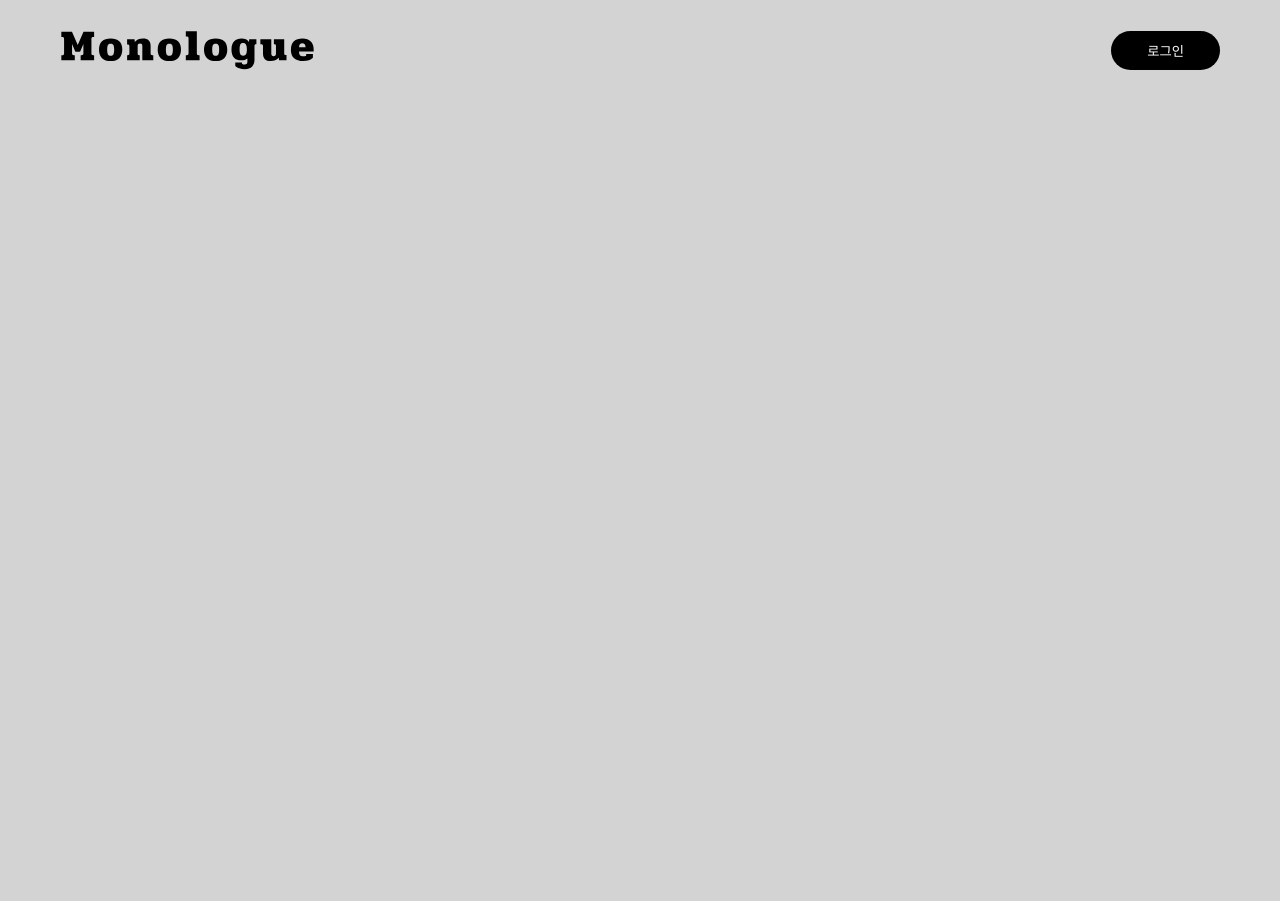
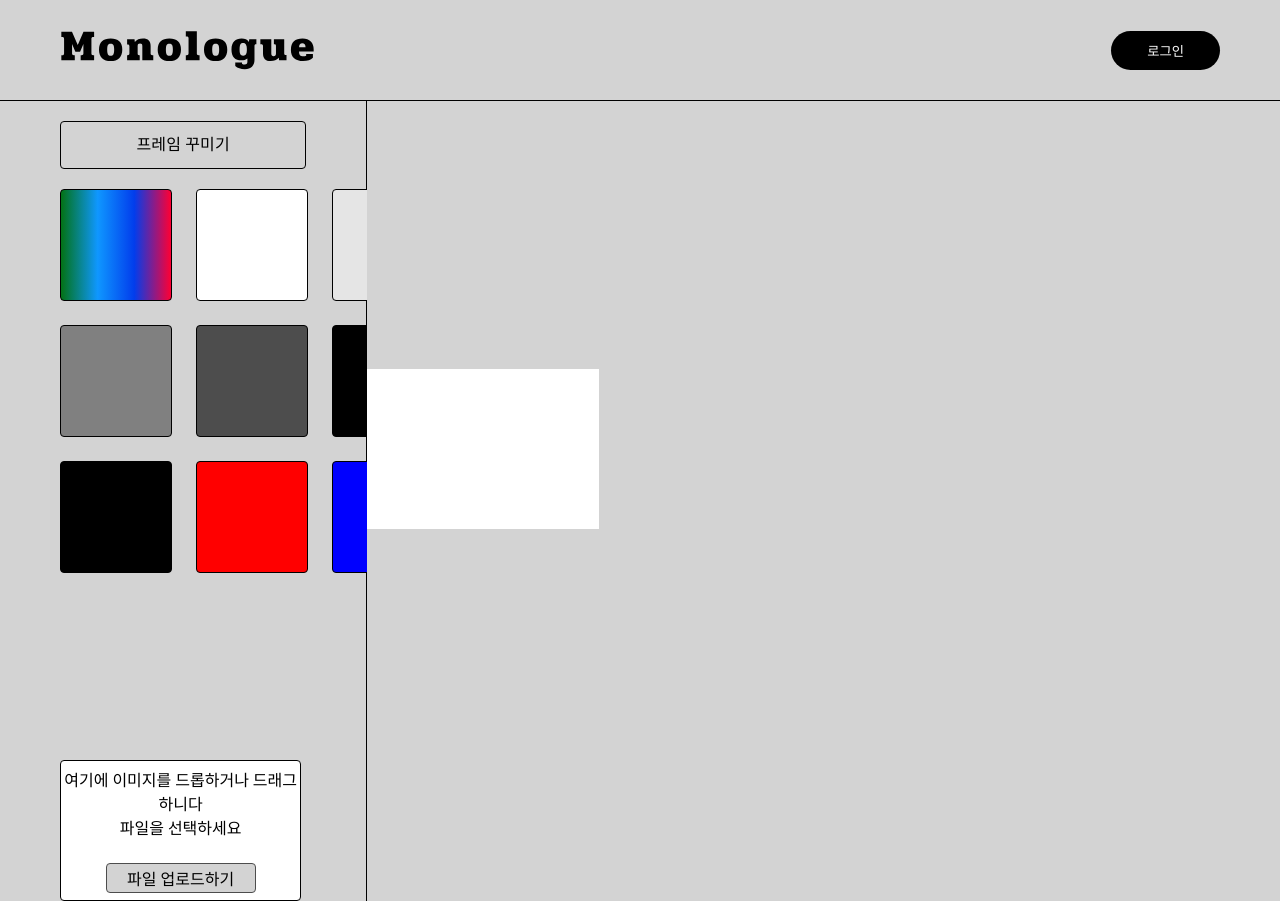
Before and after one commit to hackaton-10/monologue_web, a React (Create React App) app: page /Frame in a window 1280 px wide. Before the commit the page ends 800 px from the top, so only its background shows below. Built offline with nearby package versions, Linux system fonts and the light colour scheme.

Commit message:
feat: frame 기능 개발

```diff
--- a/src/components/Header/index.tsx
+++ b/src/components/Header/index.tsx
@@ -1,13 +1,15 @@
+import { useNavigate } from 'react-router-dom';
 import React, { useState, useEffect } from 'react';
 import { styled } from 'styled-components';
 import Logo from 'assets/logo.svg';
 
 const Header = () => {
   const [isScrolled, setIsScrolled] = useState(false);
+  const navigate = useNavigate();
 
   useEffect(() => {
     const handleScroll = () => {
-      setIsScrolled(window.scrollY > 100); // 스크롤이 100px 이상일 때 불투명하게
+      setIsScrolled(window.scrollY > 100);
     };
 
     window.addEventListener('scroll', handleScroll);
@@ -16,7 +18,13 @@ const Header = () => {
 
   return (
     <StyledHeader isScrolled={isScrolled}>
-      <LogoContainer src={Logo} alt="로고" />
+      <LogoContainer
+        onClick={() => {
+          navigate('/');
+        }}
+        src={Logo}
+        alt="로고"
+      />
       <LoginButton>로그인</LoginButton>
     </StyledHeader>
   );
@@ -48,6 +56,7 @@ const LogoContainer = styled.img`
   height: 40px;
   z-index: 1;
   background-color: transparent;
+  cursor: pointer;
 `;
 
 const LoginButton = styled.button`
--- a/src/components/Main/index.tsx
+++ b/src/components/Main/index.tsx
@@ -59,8 +59,8 @@ const Title = styled.div`
 const ButtonContainer = styled.div``;
 
 const MakingFrameButton = styled.img`
-  margin-right: 240px;
-  margin-bottom: 10px;
+  padding-top: 160px;
+  padding-right: 300px;
   cursor: pointer;
 `;
 
--- a/src/pages/Frame/index.tsx
+++ b/src/pages/Frame/index.tsx
@@ -1,14 +1,226 @@
-import React from 'react';
-import { styled } from 'styled-components';
+import React, { useState } from 'react';
+import styled from 'styled-components';
+import color from 'styles/color';
+import font from 'styles/font';
+
+interface ColorBoxProps {
+  bgColor: string;
+  onClick: () => void;
+}
+
+interface FrameProps {
+  bgColor: string;
+  imageUrl?: string;
+}
 
 const Frame = () => {
-  return <StyledFrame></StyledFrame>;
+  const [color, setColor] = useState<string>('#ffffff');
+  const [image, setImage] = useState<string>('');
+
+  const handleFileChange = (event: React.ChangeEvent<HTMLInputElement>) => {
+    const file = event.target.files?.[0];
+    if (file) {
+      const reader = new FileReader();
+      reader.onloadend = (e: ProgressEvent<FileReader>) => {
+        if (e.target?.result && typeof e.target.result === 'string') {
+          setImage(e.target.result);
+        }
+      };
+      reader.readAsDataURL(file);
+    }
+  };
+
+  const handleReset = () => {
+    if (window.confirm('이미지를 삭제하시겠습니까?')) {
+      setImage('');
+    }
+  };
+
+  return (
+    <StyledFrame>
+      <EditContainer>
+        <FrameColorLayout>
+          <Title>프레임 꾸미기</Title>
+          <ColorPalette>
+            <GradientColor />
+            <ColorBox bgColor="#FFFFFF" onClick={() => setColor('#FFFFFF')} />
+            <ColorBox bgColor="#E5E5E5" onClick={() => setColor('#E5E5E5')} />
+            <ColorBox bgColor="#808080" onClick={() => setColor('#808080')} />
+            <ColorBox bgColor="#4D4D4D" onClick={() => setColor('#4D4D4D')} />
+            <ColorBox bgColor="#000000" onClick={() => setColor('#000000')} />
+            <ColorBox bgColor="#000000" onClick={() => setColor('#000000')} />
+            <ColorBox bgColor="#FF0000" onClick={() => setColor('#FF0000')} />
+            <ColorBox bgColor="#0000FF" onClick={() => setColor('#0000FF')} />
+          </ColorPalette>
+        </FrameColorLayout>
+        {image ? (
+          <ResetButton onClick={handleReset}>새로운 사진 넣기</ResetButton>
+        ) : (
+          <FileInputWrapper>
+            <PlaceholderText>
+              여기에 이미지를 드롭하거나 드래그하니다
+              <br />
+              파일을 선택하세요
+            </PlaceholderText>
+            <FileInputContainer htmlFor="file">
+              <FileInputText>파일 업로드하기</FileInputText>
+            </FileInputContainer>
+            <FileInput type="file" accept="image/*" id="file" onChange={handleFileChange} />
+          </FileInputWrapper>
+        )}
+      </EditContainer>
+      <PreviewContainer>
+        <FrameContainer bgColor={color} imageUrl={image}></FrameContainer>
+      </PreviewContainer>
+    </StyledFrame>
+  );
 };
 
 export default Frame;
 
 const StyledFrame = styled.div`
+  width: 100%;
+  height: 100%;
   display: flex;
+  padding-left: 60px;
+  padding-right: 60px;
+  border-top: 1px solid black;
+`;
+
+const EditContainer = styled.div`
+  width: 24vw;
+  height: 100vh;
+  display: flex;
+  flex-direction: column;
+  gap: 20px;
+  border-right: 1px solid ${color.black};
+  padding-right: 60px;
+  padding-top: 20px;
+  gap: 24%;
+`;
+
+const FrameColorLayout = styled.div`
+  display: flex;
+  flex-direction: column;
+  gap: 20px;
+`;
+
+const Title = styled.h2`
+  ${font.p5}
+  display:flex;
+  border: 1px solid black;
+  border-radius: 4px;
+  justify-content: center;
+  align-items: center;
+  padding: 14px;
+`;
+
+const ColorPalette = styled.div`
+  display: grid;
+  width: 100%;
+  grid-template-columns: repeat(3, 1fr);
+  gap: 24px;
+`;
+
+const GradientColor = styled.div`
+  width: 112px;
+  height: 112px;
+  background: linear-gradient(to right, #037215, #0f97ff, #023dec, #ff0033);
+  cursor: pointer;
+  border: 1px solid ${color.black};
+  border-radius: 4px;
+`;
+
+const ColorBox = styled.div<ColorBoxProps>`
+  width: 112px;
+  height: 112px;
+  background-color: ${(props: { bgColor: string }) => props.bgColor};
+  cursor: pointer;
+  border: 1px solid ${color.black};
+  border-radius: 4px;
+`;
+
+const FileInputWrapper = styled.div`
+  width: 98%;
+  height: 20%;
+  display: flex;
+  background-color: ${color.white};
+  text-align: center;
+  border: 1px solid black;
+  justify-content: center;
+  align-items: center;
+  border-radius: 4px;
   flex-direction: column;
   gap: 24px;
 `;
+
+const PlaceholderText = styled.p`
+  background-color: transparent;
+`;
+
+const FileInputContainer = styled.label`
+  width: 150px;
+  height: 30px;
+  background: #fff;
+  border: 1px solid rgb(77, 77, 77);
+  border-radius: 4px;
+  background-color: ${color.gray200};
+  cursor: pointer;
+  display: flex;
+  align-items: center;
+  justify-content: center;
+  &:hover {
+    background: rgb(77, 77, 77);
+    color: #fff;
+  }
+`;
+
+const FileInputText = styled.div`
+  background-color: transparent;
+`;
+
+const FileInput = styled.input`
+  display: none;
+  background-color: transparent;
+`;
+
+const ResetButton = styled.button`
+  width: 100%;
+  cursor: pointer;
+  border: 1px solid ${color.black};
+  padding: 8px;
+`;
+
+const PreviewContainer = styled.div`
+  display: flex;
+  flex-direction: column;
+  gap: 10px;
+  width: 232px;
+  height: 696px;
+  justify-content: center;
+  align-items: center;
+`;
+
+const FrameContainer = styled.div<FrameProps>`
+  width: 100%;
+  height: 160px;
+  background-color: ${(props: { bgColor: string }) => props.bgColor};
+  position: relative;
+  overflow: hidden;
+
+  ${(props) =>
+    props.imageUrl &&
+    `
+    &::after {
+      content: '';
+      position: absolute;
+      top: 0;
+      left: 0;
+      width: 100%;
+      height: 100%;
+      background-image: url(${props.imageUrl});
+      background-size: cover;
+      background-position: center;
+    }
+  `}
+`;
--- a/src/styles/font.ts
+++ b/src/styles/font.ts
@@ -13,6 +13,7 @@ const font = {
   p2: fontGenerator(400, 1, 120, 0.15),
   p3: fontGenerator(500, 1.5, 110, 0.15),
   p4: fontGenerator(100, 1.5, 110, -0.8),
+  p5: fontGenerator(400, 1, 110, 0.15),
 };
 
 export default font;
```
